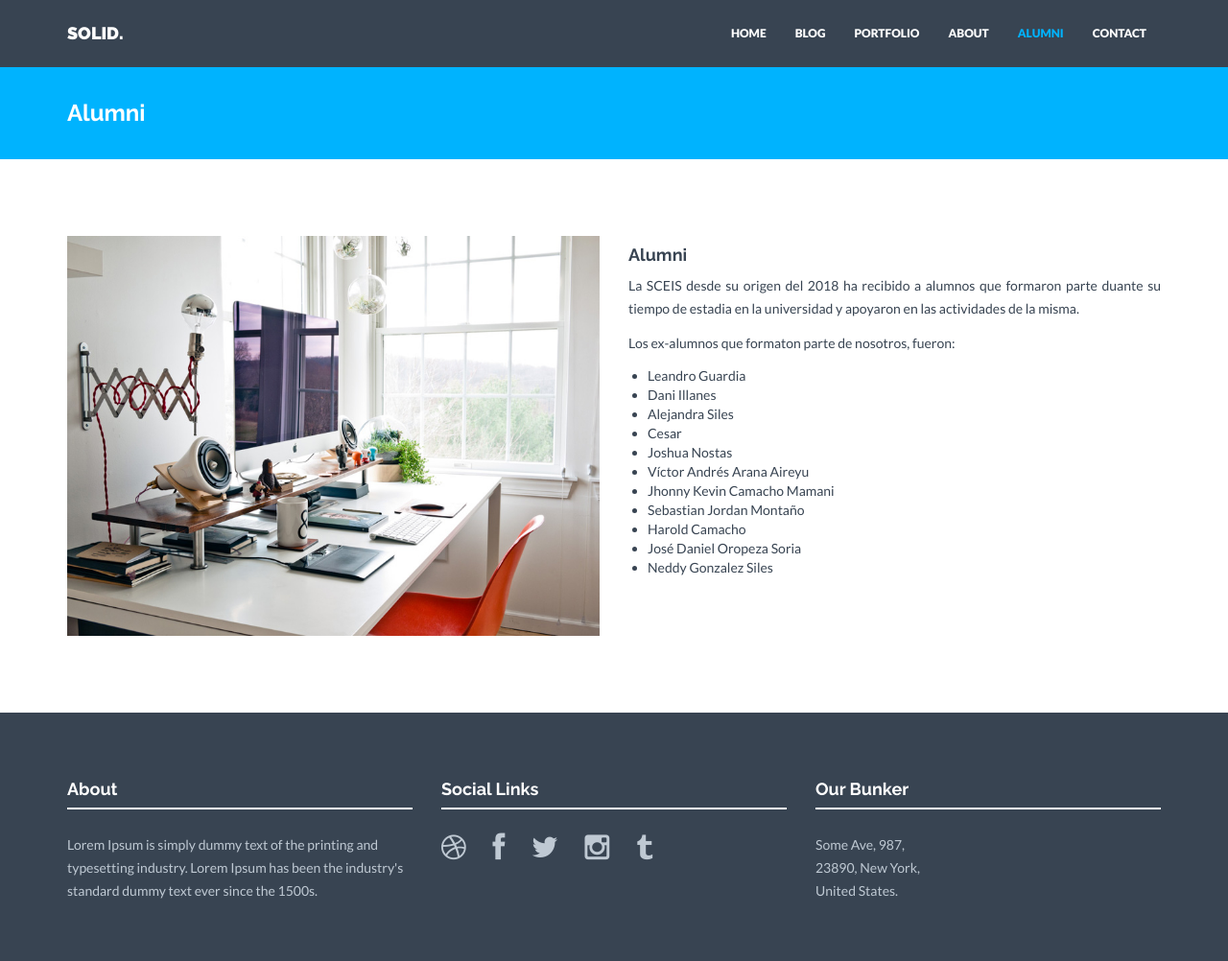
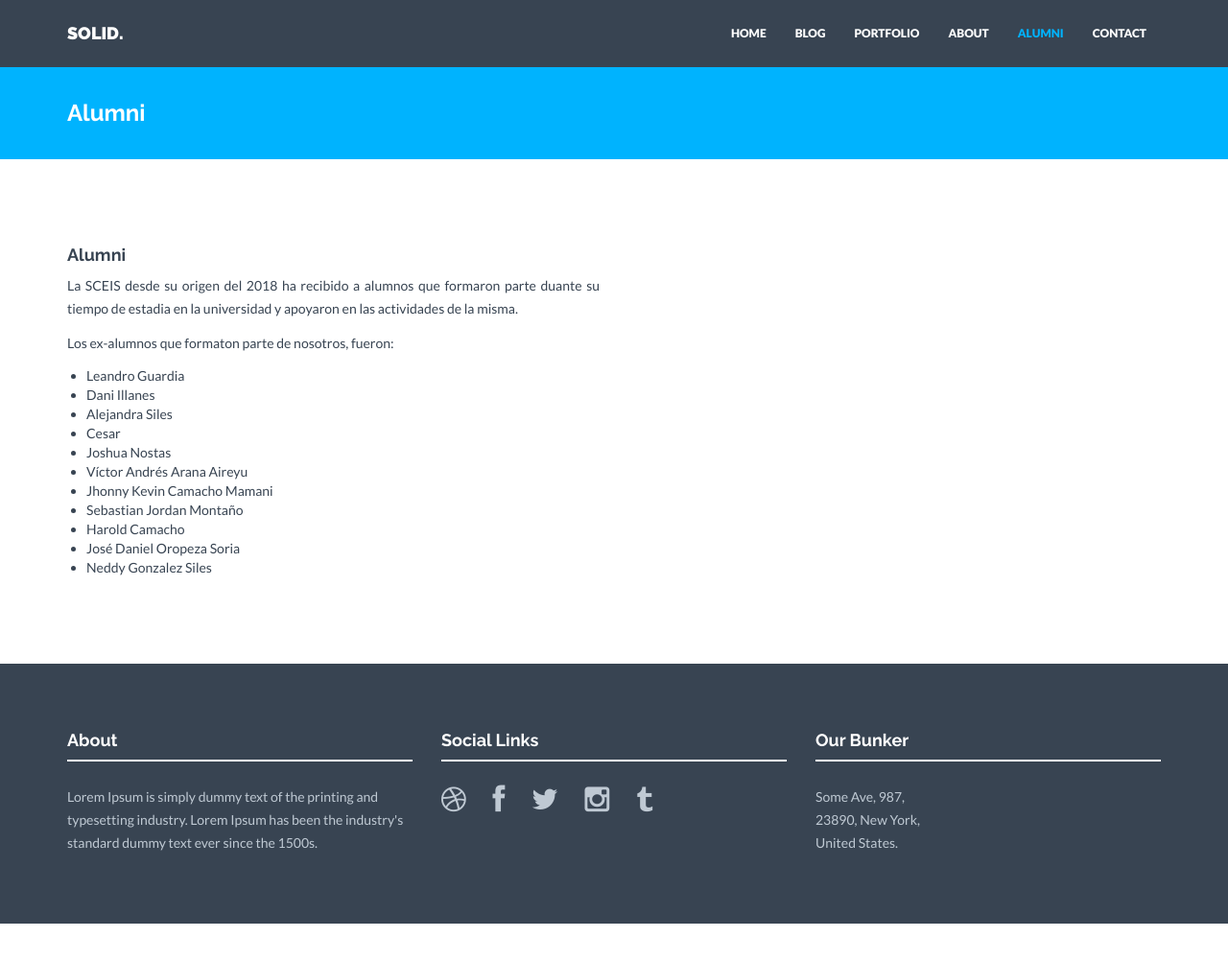
Before and after one commit to SociedadCEIS/paginaSCEIS, a Jekyll site: the page built from alumni.html, in a window 1280 px wide and 1013 px high. Shown: the top 1002 px of the window at 96% size. Built offline with Jekyll 4.4.1, drawn with Linux system fonts in a browser that asks for light colours; nearby versions of some CDN libraries.

```diff
--- a/alumni.html
+++ b/alumni.html
@@ -6,9 +6,6 @@
 
 <div class="container mtb">
     <div class="row">
-        <div class="col-lg-6">
-            <img class="img-responsive" src="{{ "/assets/img/about.jpg" | prepend: site.baseurl }}" alt="">
-        </div>
         <div class="col-lg-6">
             <h4>Alumni</h4>
             <p style="text-align:justify">La SCEIS desde su origen del 2018 ha recibido a alumnos que formaron parte duante su tiempo
@@ -25,12 +22,8 @@
                     <li>Sebastian Jordan Montaño</li>
                     <li>Harold Camacho </li>
                     <li>José Daniel Oropeza Soria</li>
-                    <li>Neddy Gonzalez Siles
-                    </li>
-
+                    <li>Neddy Gonzalez Siles</li>
                   </ul>
-
-
         </div>
     </div><!--/row -->
 </div><!--/container -->
```
